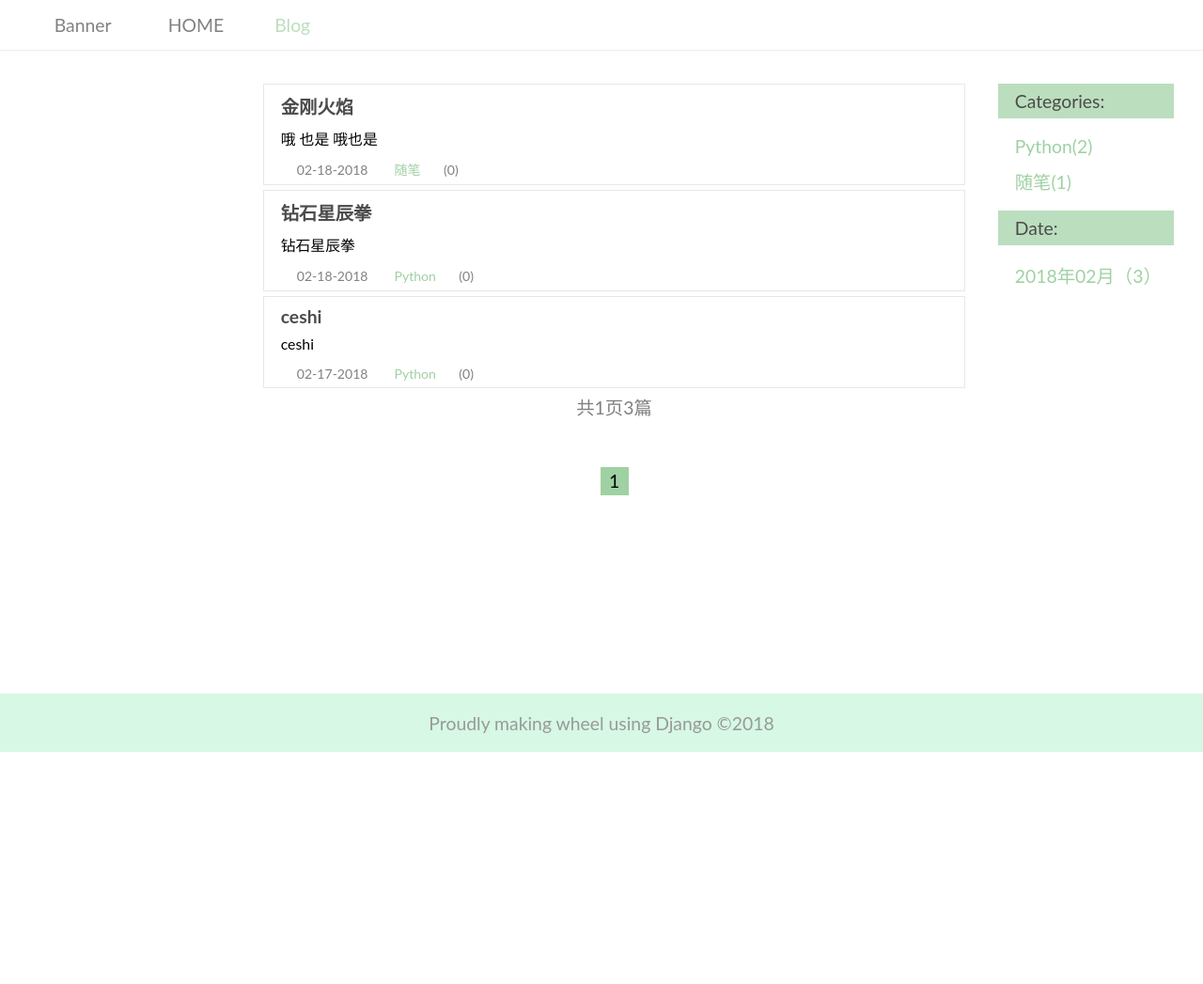
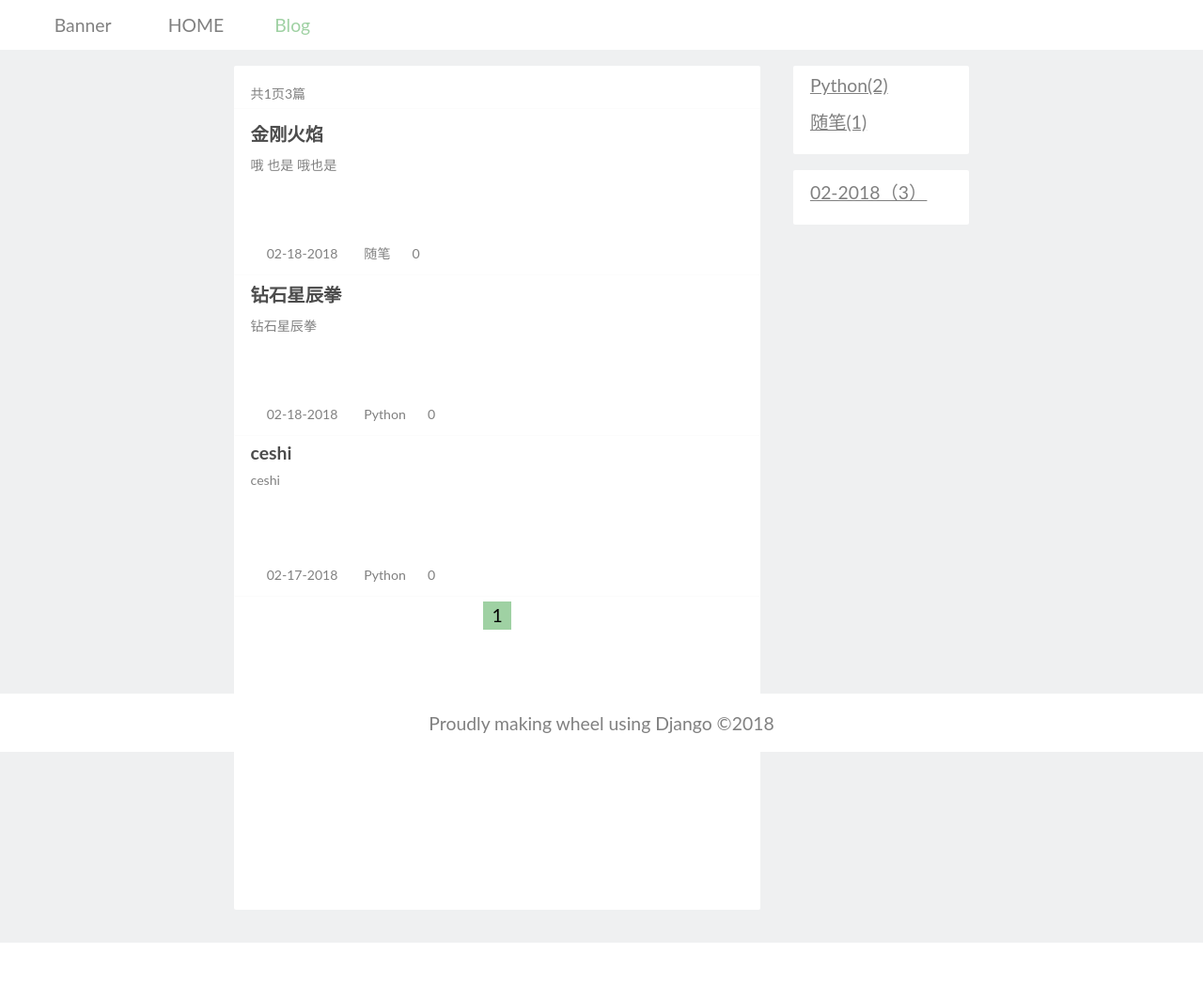
Before and after one commit to williamlifaith/Django_blog, a Django app: page /blog/ in a window 1280 px wide. Shown: the whole page at 94% size. Before the commit the page ends 800 px from the top, so only its background shows below. Run offline with Django 3.2, Linux system fonts and the light colour scheme; data comes from the database, SQL or seed files in the repository; data that the repository does not hold is empty; some libraries are stand-ins or nearby versions.

Commit message:
updated funciton

```diff
--- a/blog/models.py
+++ b/blog/models.py
@@ -1,7 +1,8 @@
 from django.db import models
 from django.contrib.auth.models import User
+from django.contrib.contenttypes.fields import GenericRelation
 from ckeditor_uploader.fields import RichTextUploadingField
-from read_statistics.models import ReadNumExpandMethod
+from read_statistics.models import ReadNumExpandMethod, ReadDetail
 
 
 # Create your models here.
@@ -17,6 +18,7 @@ class Blog(models.Model, ReadNumExpandMethod):
     blog_type = models.ForeignKey(BlogType, on_delete=models.DO_NOTHING)
     content = RichTextUploadingField()
     author = models.ForeignKey(User, on_delete=models.DO_NOTHING)
+    read_details = GenericRelation(ReadDetail)
     created_time = models.DateTimeField(auto_now_add=True)
     last_updated_time = models.DateTimeField(auto_now=True)
     image = models.ImageField(upload_to="media/%Y/%m", max_length=100, null=True, blank=True)
--- a/blog/views.py
+++ b/blog/views.py
@@ -66,13 +66,19 @@ def blog_detail(request, blog_pk):
     blog = get_object_or_404(Blog, pk=blog_pk)
     read_cookie_key = read_statistics_once_read(request, blog)
 
+    blog_dates = Blog.objects.dates('created_time', 'month', order='DESC')
+    blog_dates_dict = {}
+    for blog_date in blog_dates:
+        blog_count = Blog.objects.filter(created_time__year=blog_date.year, created_time__month=blog_date.month).count
+        blog_dates_dict[blog_date] = blog_count
+
     context = {}
+    context['blog_types'] = BlogType.objects.annotate(blog_count=Count('blog'))
+    context['blog_dates'] = blog_dates_dict
+
     context['previous_blog'] = Blog.objects.filter(created_time__gt=blog.created_time).last()
     context['next_blog'] = Blog.objects.filter(created_time__lt=blog.created_time).first()
     context['blog'] = blog
-    context['blog_types'] = BlogType.objects.all()
-    context['blog_dates'] = Blog.objects.dates('created_time', 'month', order="DESC")
-
     response = render_to_response('blog/blog_detail.html', context)  # 响应
     response.set_cookie(read_cookie_key, 'true')  # 阅读cookie标记
 
--- a/read_statistics/models.py
+++ b/read_statistics/models.py
@@ -25,7 +25,7 @@ class ReadNumExpandMethod():
 
 
 class ReadDetail(models.Model):
-    date = models.DateTimeField(default=timezone.now)
+    date = models.DateField(default=timezone.now)
     read_num = models.IntegerField(default=0)
 
     content_type = models.ForeignKey(ContentType, on_delete=models.DO_NOTHING)
--- a/static/base.css
+++ b/static/base.css
@@ -19,64 +15,76 @@ footer {
 }
 
 .MyBlog-main {
-    margin-top:2rem;
     display: flex;
     flex: 1;
     justify-content:center;
-    margin-bottom:2rem;
+    background-color: #EFF0F1;
+    overflow:visible;
+    margin-bottom:2.5rem;
+    min-height:54rem;
 }
 
 li{
 list-style-type:none;
 }
 
+.MyBlog-list-body_title{
+padding-top:0.7rem}
 
 .MyBlog-list-body_title,a {
     text-decoration: none;
     color: #4c4c4c;
 }
 
+
 .article-number{
-  color: #4c4c4c;
-  margin-bottom:0.3rem
+  color: grey;
+  margin-bottom:0.3rem;
+  margin-top:1rem;
 }
 
-.article-number a{
+.article-number a,
+.MyBlog-list-body_title:hover,
+.MyBlog-list-body_type a:hover,
+.Myblog-main-right a:hover{
  color: #9fd1a3;
 }
 
-.Myblog-main-left{
-flex:0.2;
-order: -1;
+.Myblog-main-right ul{
+padding-top:0.5rem;
+padding-bottom:0.5rem
 }
 
+.Myblog-main-right a{
+color:grey;
+text-decoration:underline}
+
 .Myblog-main-middle{
-flex:0.6}
+margin-top:1rem;
+flex:0.45;
+margin-right:1rem;
+background-color:white;
+margin-bottom:2rem;
+border-radius:2px;}
 
 .Myblog-main-right{
 flex:0.15;
-margin-left:2rem;
-height:30%
+height:30%;
+margin-left:1rem;
+margin-top:1rem;
 }
 
-.Myblog-main-right_tag{
-height:2.1rem;
-background-color:#9fd1a3;
-opacity: 0.7;
-display:flex;
-align-items:center
+.Myblog-main-right_type{
+background-color:white;
+border-radius:2px;
 }
 
-.Myblog-main-right_tag span{
-margin-left:1rem;
-}
-
-.Myblog-main-right a{
-color: #9fd1a3;
+.Myblog-main-right_date{
+background-color:white;
+border-radius:2px;
 }
 
 .Myblog-main-right ul{
-margin-top:1rem;
 margin-bottom:1rem;
 margin-left:1rem;
 }
@@ -88,9 +96,7 @@ margin-bottom:0.7rem;
 .MyBlog-menu {
     display:flex;
     align-items: center;
-    border-bottom: 1px solid #e7e7e7;
     height: 3rem;
-    opacity: 0.7;
     filter: alpha(opacity=70);
     flex:1
 }
@@ -122,31 +146,57 @@ margin-bottom:0.7rem;
 }
 
 .MyBlog-list{
-    border: 1px solid #e7e7e7;
-    margin-bottom: 0.3rem;
+    border-bottom: 1px solid rgba(246, 246, 246, .3);
+    height:10rem;
+    width:100%;
+    position:relative;
+    border-radius:2px;
+    margin-top:-6px;
 }
 
 .MyBlog-list-body{
-    margin:0.5rem 1rem 0.3rem 1rem;
+    margin:0.00001rem 1rem 0.3rem 1rem;
 }
 
 .MyBlog-list-body_content{
-    font-size: 0.9rem;
+    font-size: 0.8rem;
     margin-top: 0.5rem;
     margin-bottom: 0.5rem;
+    color:grey;
 }
+
+.MyBlog-detail-body{
+padding:1rem;}
+
+.MyBlog-detail_info,.MyBlog-detail_info a{
+padding-top:1rem;
+padding-bottom:1rem;
+}
+
+.MyBlog-detail_info a:hover{
+ color: #9fd1a3;
+}
+
+.blog-more{
+margin-left:1rem}
 
 .MyBlog-list-body_date,
 .MyBlog-list-body_views,
 .MyBlog-list-body_type,
-.MyBlog-list-body_type a
- {
+.MyBlog-list-body_type a,
+.MyBlog-detail_type,
+.MyBlog-detail_views,
+.MyBlog-detail_date,
+.MyBlog-detail_info a,
+.MyBlog-detail_info span {
     font-size: 0.8rem;
     color: grey
 }
 
-.MyBlog-list-body_type a {
-    color: #9fd1a3;
+.MyBlog-list-body_info{
+margin-left:1rem;
+position: absolute;
+bottom: 0.7rem;
 }
 
 .icon {
@@ -173,17 +223,25 @@ margin-bottom:0.08rem;
 margin-right:0.2rem
 }
 
+.icon-yanjing{
+width: 0.75em;
+height: 0.75em;
+}
+
+
 .MyBlog-footer {
     position:fixed;
     width:100%;
     align-items: center;
     height: 3.5rem;
     justify-content:center;
-    background-color: #98eebc;
-    opacity: 0.4;
-    filter: alpha(opacity=40);
     bottom: 0;
+    background:white;
     }
+
+.MyBlog-footer span{
+color:grey}
+
 
 /*
 分页*/
@@ -191,7 +249,7 @@ margin-right:0.2rem
 .pageturn {
     clear: both;
     height: 30px;
-    margin: 50px auto;
+    margin: 5px auto;
     display: table;
     text-align: center;
 }
@@ -235,8 +293,14 @@ margin-right:0.2rem
     border: 0;
 }
 
-.article-number{
-display:flex;
+.Myblog-main-middle-nav{
 color:grey;
 font-size:1rem;
-justify-content: center}
+border-bottom: 1px solid rgba(246, 246, 246, .3);
+height:0.05rem;
+padding-bottom:1.5rem}
+
+.Myblog-main-middle-nav span{
+margin-left:1rem;
+font-size:0.8rem;
+}
--- a/templates/base.html
+++ b/templates/base.html
@@ -6,9 +6,10 @@
     <meta charset="UTF-8">
     <title>{% block title %}{% endblock %}</title>
     <link rel="stylesheet" href="{% static 'base.css' %}">
+        {% block header_extends %}{% endblock %}
 </head>
-
 <body class="Myblog-body">
+<div class="sub">
 <header class="MyBlog-header">
     <nav class="MyBlog-menu">
         <ul>
@@ -34,6 +35,7 @@
         {% block content %}{% endblock %}
     </main>
 <footer class="MyBlog-footer"><span class="MyBlog-footer-info">Proudly making wheel using Django &copy;2018</span></footer>
-<script src="http://at.alicdn.com/t/font_571117_xnh82co8o3lt0529.js"></script>
+<script src="http://at.alicdn.com/t/font_571117_kssmjvv1zvt2o6r.js"></script>
+    </div>
 </body>
 </html>
--- a/templates/blog/blog_list.html
+++ b/templates/blog/blog_list.html
@@ -8,37 +8,37 @@ Homepage
 
 {% block content %}
 
-<section class="Myblog-main-left">
-
-</section>
 
 <section class="Myblog-main-middle">
+    <div class="Myblog-main-middle-nav article-number">
+        <span>共{{ blogs_list.paginator.num_pages}}页{{ blogs_list.paginator.count}}篇
+    </span>
+</div>
     {% for blog in blogs_list %}
     <article class="MyBlog-list">
         <div class="MyBlog-list-body">
             <a href="{% url 'blog_detail' blog.pk %}"><h1 class="MyBlog-list-body_title">{{ blog.title }}</h1></a>
             <p class="MyBlog-list-body_content">{{ blog.content|striptags|truncatechars:70 }}</p>
-
+             </div>
            <div class="MyBlog-list-body_info">
             <span class="MyBlog-list-body_date">
             <svg class="icon icon-sz" aria-hidden="true">
                     <use xlink:href="#icon-shizhong1"></use>
                 </svg>{{blog.created_time|date:'m-d-Y'}}</span>
-            <span class="MyBlog-list-body_type"><svg class="icon icon-bq" aria-hidden="true">
+            <span class="MyBlog-list-body_type"><svg class="icon icon-type" aria-hidden="true">
                     <use xlink:href="#icon-2"></use>
                 </svg><a href="{% url 'blogs_with_type'  blog.blog_type.pk %}">
             {{ blog.blog_type }}</a></span>
-            <span class="MyBlog-list-body_views"><svg class="icon icon-bq" aria-hidden="true">
-                    <use xlink:href="#icon-icon-test"></use>
-                </svg>({{blog.get_read_num}})</span>
+            <span class="MyBlog-list-body_views"><svg class="icon icon-yanjing" aria-hidden="true">
+                    <use xlink:href="#icon-yanjing"></use>
+                </svg>&nbsp;{{blog.get_read_num}}</span>
             </div>
-        </div>
+
     </article>
 
     {% empty %}
     <p>--哦哦 已经到头了--</p>
     {% endfor %}
-    <div class="article-number"><span>共{{ blogs_list.paginator.num_pages}}页{{ blogs_list.paginator.count}}篇</span></div>
     <div class="pageturn">
         <ul class="pagelist">
             {# 存在上一页 #}
@@ -62,7 +62,6 @@ Homepage
 
 <section class="Myblog-main-right">
     <div class="Myblog-main-right_type">
-        <div class="Myblog-main-right_tag"><span>Categories:</span></div>
         <ul>
             {% for blog_type in blog_types %}
             <li><a href="{% url 'blogs_with_type' blog_type.pk %}">
@@ -75,11 +74,10 @@ Homepage
     </div>
 
     <div class="Myblog-main-right_date">
-        <div class="Myblog-main-right_tag"><span>Date:</span></div>
         <ul>
             {% for blog_date, blog_count in blog_dates.items %}
             <li><a href="{% url 'blogs_with_date' blog_date.year blog_date.month %}">
-                {{blog_date|date:"Y年m月"}}（{{blog_count}}）
+                {{blog_date|date:"m-Y"}}（{{blog_count}}）
                 <!--{{ blog_date.year }} 年 {{ blog_date.month }} 月-->
             </a>
             </li>
@@ -91,5 +89,4 @@ Homepage
 
 
 </section>
-
 {% endblock %}
```
Also changed, not shown: other parts of static/base.css (+26 -12 lines), mysite2/settings.py (+11 -3 lines), mysite2/views.py (+26 -2 lines), read_statistics/utils.py (+19 -4 lines), templates/blog/blog_detail.html (+19 -17 lines), templates/home.html (+98 -9 lines).
